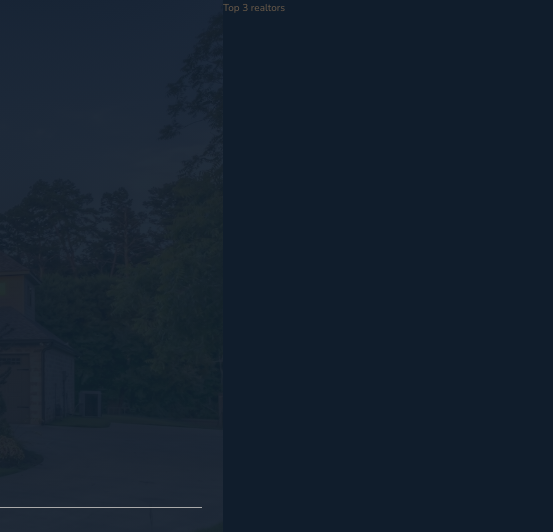
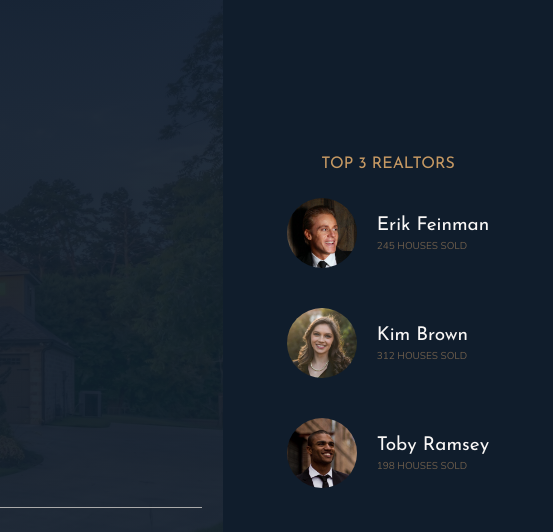
Before and after one commit to Daniel-1017/SASS, a website: page Nexter/index.html in a window 1280 px wide. Shown: the top 532 px of the page, 727-1280 px from the left. Drawn offline with nearby package versions, Linux system fonts and the light colour scheme.

Commit message:
building the realtors section

```diff
--- a/Nexter/index.html
+++ b/Nexter/index.html
@@ -33,7 +33,28 @@
       </div>
     </header>
 
-    <div class="realtors">Top 3 realtors</div>
+    <div class="realtors">
+      <h3 class="heading-3">Top 3 realtors</h3>
+      <div class="realtors__list">
+        <img src="img/realtor-1.jpeg" alt="realtor 1" class="realtors__img" />
+        <div class="realtors__details">
+          <h4 class="heading-4 heading-4--light">Erik Feinman</h4>
+          <p class="realtors__sold">245 houses sold</p>
+        </div>
+
+        <img src="img/realtor-2.jpeg" alt="realtor 2" class="realtors__img" />
+        <div class="realtors__details">
+          <h4 class="heading-4 heading-4--light">Kim Brown</h4>
+          <p class="realtors__sold">312 houses sold</p>
+        </div>
+
+        <img src="img/realtor-3.jpeg" alt="realtor 3" class="realtors__img" />
+        <div class="realtors__details">
+          <h4 class="heading-4 heading-4--light">Toby Ramsey</h4>
+          <p class="realtors__sold">198 houses sold</p>
+        </div>
+      </div>
+    </div>
 
     <section class="features">
       <div class="feature">
--- a/Nexter/sass/_realtors.scss
+++ b/Nexter/sass/_realtors.scss
@@ -1,4 +1,31 @@
 .realtors {
   background-color: $color-secondary;
   grid-column: col-start 7 / full-end;
+  padding: 3rem;
+
+  display: grid;
+  align-content: center;
+  justify-content: center;
+  justify-items: center;
+  row-gap: 2rem;
+
+  &__list {
+    display: grid;
+    grid-template-columns: min-content max-content;
+    column-gap: 2rem;
+    row-gap: 5vh;
+    align-items: center;
+  }
+
+  &__img {
+    width: 7rem;
+    border-radius: 50%;
+    display: block;
+  }
+
+  &__sold {
+    text-transform: uppercase;
+    color: $color-grey-dark-2;
+    margin-top: -3px;
+  }
 }
```
Also changed, not shown: Nexter/css/style.css.
